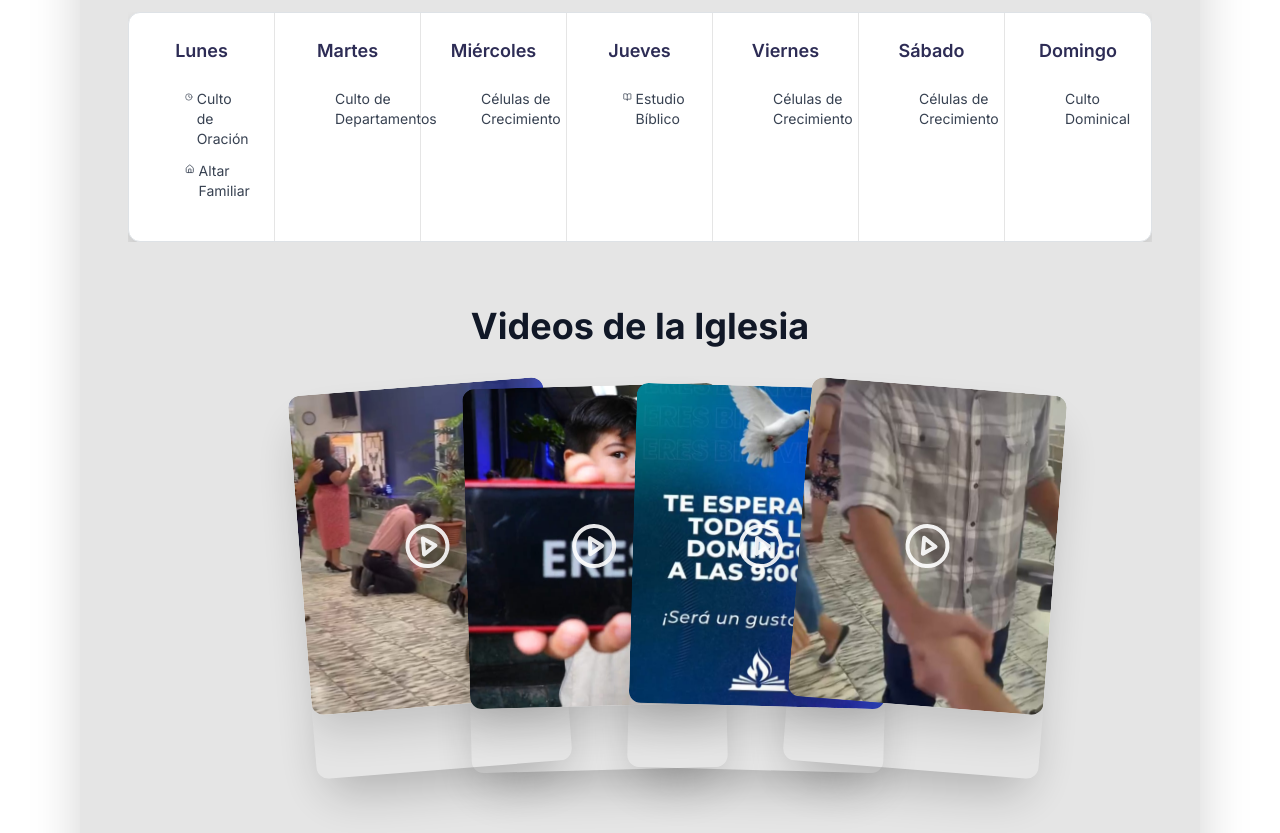
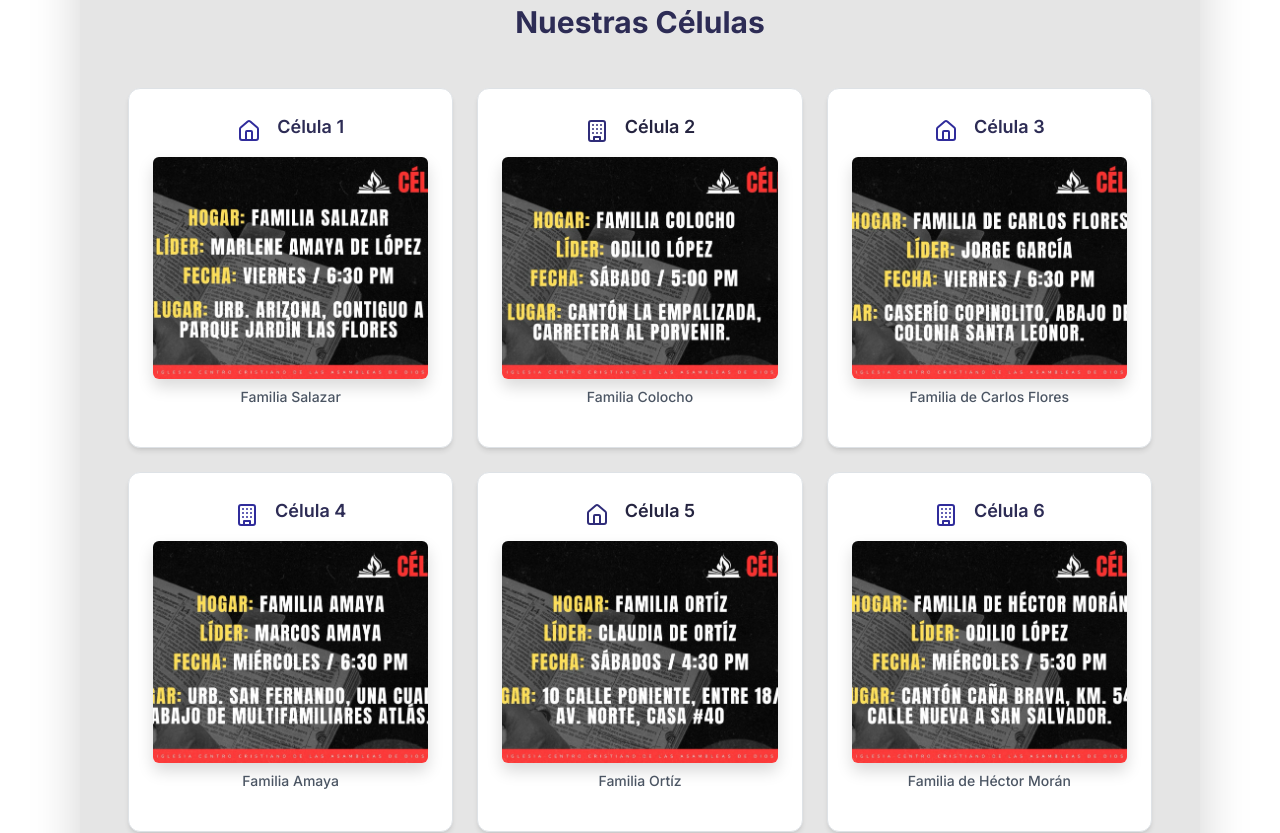
Before and after one commit to Esauhm/IglesiaCC, a Next.js app: page / in a window 1280 px wide. Shown: the part 1720-2553 px from the top of the page. Built offline with nearby package versions, Linux system fonts and the light colour scheme.

Commit message:
Add files via upload

```diff
--- a/app/otros/hogar/page.tsx
+++ b/app/otros/hogar/page.tsx
@@ -18,7 +18,7 @@ export default function HogarPage() {
 
       </section>
 
-            {/* Call to Action - Apadrina un Pastor */}
+      {/* Call to Action - Apadrina un Pastor */}
       <section className="py-16 bg-gradient-to-r from-blue-950 via-blue-900 to-blue-800 text-white">
         <div className="container mx-auto px-4 text-center">
           <h2 className="text-3xl md:text-4xl font-bold mb-6">Apadrina un Pastor</h2>
@@ -54,12 +54,13 @@ export default function HogarPage() {
               <div className="grid lg:grid-cols-2 gap-0">
                 <div className="bg-gradient-to-br from-blue-50 to-blue-100 p-8 lg:p-12">
                   <h2 className="text-3xl font-bold text-blue-900 mb-6">Nuestro Compromiso</h2>
-                  <p className="text-gray-600 mb-6 text-lg">
+                  <p className="text-gray-600 mb-6 text-lg text-justify">
                     El Hogar de Protección al Pastor Anciano es un ministerio especial que nace del corazón de nuestra
                     iglesia para honrar y cuidar a aquellos pastores que han dedicado su vida entera al servicio de Dios
                     y su pueblo. Creemos que merecen vivir sus años dorados con dignidad, amor y el cuidado que tanto
                     dieron.
                   </p>
+
                   <div className="space-y-4 mb-6">
                     <div className="flex items-center gap-3">
                       <Heart className="h-6 w-6 text-blue-700" />
--- a/app/page.tsx
+++ b/app/page.tsx
@@ -1,10 +1,12 @@
 "use client"
 
-import { Users, Heart, Book, HandIcon as Hands } from "lucide-react"
+import { Users, MapPin, Building, Heart, Book, HandIcon as Hands } from "lucide-react"
 import { Card, CardContent, CardDescription, CardHeader, CardTitle } from "@/components/ui/card"
 import { useState } from "react"
 import { PlayCircle } from "lucide-react"
-import { CalendarDays, BookOpen, Home, Cross, Clock } from "lucide-react";
+import { BookOpen, Home, Cross, Clock } from "lucide-react";
+
+
 
 
 type VideoCardProps = {
@@ -37,6 +39,76 @@ const schedule = {
     { icon: <Cross className="w-4 h-4 inline mr-1" />, name: "Culto Dominical", hour: "09:00 AM" },
   ],
 };
+
+const celulas = [
+  {
+    nombre: "Célula 1",
+    ubicacion: "Familia Salazar",
+    direccion: "Urb. Arizona, contiguo a Parque Jardín Las Flores",
+    horario: "Viernes / 6:30 PM",
+    lider: "Marlene Amaya de López",
+    descripcion: "Reunión en hogar para crecimiento y comunión espiritual.",
+    icon: Home,
+    color: "blue",
+    imagen: "/imagenes/c1.jpeg",
+  },
+  {
+    nombre: "Célula 2",
+    ubicacion: "Familia Colocho",
+    direccion: "Cantón La Empalizada, Carretera al Porvenir.",
+    horario: "Sábado / 5:00 PM",
+    lider: "Odilio López",
+    descripcion: "Encuentro en comunidad para fortalecer la fe.",
+    icon: Building,
+    color: "navy",
+    imagen: "/imagenes/c2.jpeg",
+  },
+  {
+    nombre: "Célula 3",
+    ubicacion: "Familia de Carlos Flores",
+    direccion: "Caserío Copinolito, abajo de la Colonia Santa Leonor.",
+    horario: "Viernes / 6:30 PM",
+    lider: "Jorge García",
+    descripcion: "Célula familiar centrada en la enseñanza bíblica.",
+    icon: Home,
+    color: "blue",
+    imagen: "/imagenes/c3.jpeg",
+  },
+  {
+    nombre: "Célula 4",
+    ubicacion: "Familia Amaya",
+    direccion: "Urb. San Fernando, una cuadra abajo de multifamiliares Atlás.",
+    horario: "Miércoles / 6:30 PM",
+    lider: "Marcos Amaya",
+    descripcion: "Estudio bíblico con familias del sector San Fernando.",
+    icon: Building,
+    color: "blue",
+    imagen: "/imagenes/c4.jpeg",
+  },
+  {
+    nombre: "Célula 5",
+    ubicacion: "Familia Ortíz",
+    direccion: "10 Calle Poniente, entre 18/16 Av. Norte, Casa #40",
+    horario: "Sábados / 4:30 PM",
+    lider: "Claudia de Ortíz",
+    descripcion: "Encuentro para familias.",
+    icon: Home,
+    color: "navy",
+    imagen: "/imagenes/c5.jpeg",
+  },
+  {
+    nombre: "Célula 6",
+    ubicacion: "Familia de Héctor Morán",
+    direccion: "Cantón Caña Brava, Km. 54, Calle Nueva a San Salvador.",
+    horario: "Miércoles / 5:30 PM",
+    lider: "Odilio López",
+    descripcion: "Célula enfocada en la Palabra y comunión familiar.",
+    icon: Building,
+    color: "blue",
+    imagen: "/imagenes/c6.jpeg",
+  },
+]
+
 
 function VideoCard({ previewImage, videoId }: VideoCardProps) {
   const [play, setPlay] = useState(false)
@@ -160,44 +232,86 @@ export default function HomePage() {
         </section>
 
 
-        <section className="py-13 px-4 max-w-7xl mx-auto">
+        {/* Lista de Células */}
+        <section className="py-16 ">
+          <div className="container mx-auto px-4">
+            <h2 className="text-3xl font-bold text-blue-900 mb-12 text-center">Nuestras Células</h2>
 
-          <p className="text-center text-gray-600 mb-12">Consulta rápidamente las actividades de cada día</p>
+            <div className="grid md:grid-cols-2 lg:grid-cols-3 gap-6">
+              {celulas.map((celula, index) => {
+                const IconComponent = celula.icon
+                const colorClasses = {
+                  blue: {
+                    border: "border-blue-200",
+                    icon: "text-blue-700",
+                    title: "text-blue-900",
+                    button: "bg-blue-700 hover:bg-blue-800",
+                  },
+                  navy: {
+                    border: "border-blue-300",
+                    icon: "text-blue-800",
+                    title: "text-blue-950",
+                    button: "bg-blue-800 hover:bg-blue-900",
+                  },
+                }
 
-          <div className="overflow-x-auto">
-            <div className="grid grid-cols-7 min-w-[800px] bg-white border rounded-xl shadow">
-              {Object.entries(schedule).map(([day, activities]) => (
-                <div key={day} className="border-r last:border-r-0 px-4 py-6">
-                  <h3 className="font-semibold text-lg text-blue-900 mb-4 text-center">{day}</h3>
-                  {activities.length > 0 ? (
-                    <ul className="space-y-3 text-sm text-gray-700">
-                      {activities.map((activity, index) => (
-                        <li key={index} className="flex items-start">
-                          {activity.icon}
-                          <span>
-                            {activity.name}
-                          </span>
-                        </li>
-                      ))}
-                    </ul>
-                  ) : (
-                    <p className="text-center text-gray-400 text-sm">—</p>
-                  )}
-                </div>
-              ))}
+                const colors = colorClasses[celula.color as keyof typeof colorClasses]
+
+                return (
+                  <div
+                    key={index}
+                    className="relative w-full h-[350px] sm:h-[360px] [transform-style:preserve-3d] transition-transform duration-700 hover:[transform:rotateY(180deg)] cursor-pointer"
+                  >
+                    {/* Frente */}
+                    <div className="absolute inset-0 bg-white rounded-xl shadow-md border p-4 flex flex-col justify-start items-center [backface-visibility:hidden]">
+                      <div className="flex items-center gap-3 mb-2">
+                        <IconComponent className={`h-6 w-6 ${colors.icon}`} />
+                        <h3 className={`text-lg font-semibold ${colors.title}`}>{celula.nombre}</h3>
+                      </div>
+                      <img
+                        src={celula.imagen}
+                        alt={`Imagen de ${celula.nombre}`}
+                        className="w-full h-full object-cover rounded-md shadow"
+                      />
+                      <p className="text-sm text-gray-600 mt-2 text-center font-medium">{celula.ubicacion}</p>
+                    </div>
+
+                    {/* Reverso */}
+                    <div className="absolute inset-0 bg-white rounded-xl shadow-md border p-4 [transform:rotateY(180deg)] [backface-visibility:hidden]">
+                      <div className="space-y-3 mb-4 text-sm text-gray-700">
+                        <div className="flex items-center gap-2">
+                          <MapPin className="h-4 w-4 text-blue-600" />
+                          <span>{celula.direccion}</span>
+                        </div>
+                        <div className="flex items-center gap-2">
+                          <Clock className="h-4 w-4 text-blue-600" />
+                          <span>{celula.horario}</span>
+                        </div>
+                        <div className="flex items-center gap-2">
+                          <Users className="h-4 w-4 text-blue-600" />
+                          <span>Líder: {celula.lider}</span>
+                        </div>
+                      </div>
+                      <p className="text-sm text-gray-600">{celula.descripcion}</p>
+                    </div>
+                  </div>
+                )
+              })}
             </div>
           </div>
         </section>
 
 
+
         {/* Sección de Videos */}
         <section className="py-16">
-          <div className="max-w-[1600px] mx-auto px-4 sm:px-6 md:px-10 lg:px-16 relative h-[400px]">
+          <div className="max-w-[1600px] mx-auto px-4 sm:px-6 md:px-10 lg:px-16">
             <h2 className="text-3xl sm:text-4xl font-bold mb-8 text-center text-gray-900">
               Videos de la Iglesia
             </h2>
 
-            <div className="relative w-full h-full flex justify-center items-center">
+            {/* Desktop (abanico) */}
+            <div className="hidden sm:flex relative w-full h-[400px] justify-center items-center">
               {[0, 1, 2, 3].map((i) => (
                 <div
                   key={i}
@@ -220,8 +334,26 @@ export default function HomePage() {
                 </div>
               ))}
             </div>
+
+            {/* Mobile (lista vertical) */}
+            <div className="flex flex-col sm:hidden gap-6 items-center">
+              {[0, 1, 2, 3].map((i) => (
+                <div key={i} className="w-72 shadow-lg rounded-xl overflow-hidden">
+                  <VideoCard
+                    previewImage={`/imagenes/i${4 - i}.jpeg`}
+                    videoId={[
+                      '1VNo8971RZJWnGGXKlK9qMyzDWRyDnnye',
+                      '1VTGkiwb8ZBUbNO7uQtaDRzm4np2IF36d',
+                      '1VQCBEHk26m746N0KNt99YnpTS9F1R0Wb',
+                      '1VOZ8QUTiY-LIt3evG2upHdhEXU5MLzVc'
+                    ][i]}
+                  />
+                </div>
+              ))}
+            </div>
           </div>
         </section>
+
 
 
 
@@ -245,8 +377,8 @@ export default function HomePage() {
               </div>
 
               {/* Texto */}
-              <div className="text-gray-600 prose prose-lg max-w-none">
-                <p className="mb-6 ">
+              <div className="text-gray-600 prose prose-lg max-w-none text-justify">
+                <p className="mb-6">
                   Nuestra iglesia fue fundada con el propósito de crear una comunidad centrada en el servicio y en la búsqueda de Dios. Desde sus inicios, ha sido un espacio donde se predica fielmente la Palabra de Dios y se enseña sobre la persona del Espíritu Santo, guiando a las personas a tener una relación viva y transformadora con Él.
                 </p>
                 <p className="mb-6">
@@ -272,8 +404,6 @@ export default function HomePage() {
                 </CardContent>
               </Card>
             </div>
-
-
           </div>
         </section>
 
@@ -321,7 +451,7 @@ export default function HomePage() {
               <Card className="flex flex-col justify-between text-center bg-white border border-blue-100 shadow-md hover:shadow-xl transition-all duration-300 w-full max-w-sm rounded-xl">
                 <CardHeader>
                   <img
-                    src="/imagenes/Pastor2.png"
+                    src="/imagenes/Pastor.jpeg"
                     alt="Pastor Marcos Antonio Amaya Lizama"
                     className="w-24 h-24 object-cover rounded-full mx-auto mb-4 border-4 border-white shadow-md"
                   />
@@ -345,7 +475,7 @@ export default function HomePage() {
               <Card className="flex flex-col justify-between text-center bg-white border border-blue-100 shadow-md hover:shadow-xl transition-all duration-300 w-full max-w-sm rounded-xl">
                 <CardHeader>
                   <img
-                    src="/imagenes/Pastora2.png"
+                    src="/imagenes/Pastora.jpeg"
                     alt="Pastora Gloria Amaya"
                     className="w-24 h-24 object-cover rounded-full mx-auto mb-4 border-4 border-white shadow-md"
                   />
--- a/components/header.tsx
+++ b/components/header.tsx
@@ -2,42 +2,39 @@
 
 import { useState } from "react"
 import Link from "next/link"
-import { Menu, X, Church, ChevronDown } from "lucide-react"
+import { Menu, X } from "lucide-react"
 import { Button } from "@/components/ui/button"
 
 export default function Header() {
   const [isMenuOpen, setIsMenuOpen] = useState(false)
-  const [isDropdownOpen, setIsDropdownOpen] = useState(false)
 
   const navigation = [
-    { name: "Nosotros", href: "/" },
+    { name: "Iglesia", href: "/" },
     { name: "Radio", href: "/radio" },
     { name: "Fundación", href: "/otros/hogar" },
     { name: "Colegio", href: "/otros/colegio" },
     { name: "Redes Sociales", href: "/contacto" },
-  ]
-
-  const otrosItems = [
     { name: "Ubicación", href: "/ubicacion" },
-    { name: "Células de Crecimiento", href: "/celulas" },
   ]
 
   return (
     <header className="fixed top-0 left-0 w-full z-50 backdrop-blur-md bg-black/30 text-white shadow-md">
       <div className="container mx-auto px-4">
         <div className="flex items-center justify-between h-16">
-          {/* Logo */}
+          {/* Logo y Título */}
           <Link href="/" className="flex items-center space-x-2 no-underline text-white hover:text-blue-200">
             <img
               src="/imagenes/logo1.png"
               alt="Logo MCC"
               className="h-8 w-8 object-contain"
             />
-            <span className="text-xl font-bold">Ministerio Centro Cristiano</span>
+            <>
+              <span className="text-xl font-bold md:hidden">Ministerio CC</span>
+              <span className="text-xl font-bold hidden md:block">Ministerio Centro Cristiano</span>
+            </>
           </Link>
 
-
-          {/* Desktop Navigation */}
+          {/* Navegación Escritorio */}
           <nav className="hidden md:flex space-x-6">
             {navigation.map((item) => (
               <Link
@@ -48,35 +45,9 @@ export default function Header() {
                 {item.name}
               </Link>
             ))}
-
-            {/* Dropdown para Otros */}
-            <div className="relative">
-              <button
-                className="flex items-center space-x-1 text-white hover:text-gray-100 hover:bg-white/10 px-3 py-1 rounded transition-colors"
-                onClick={() => setIsDropdownOpen(!isDropdownOpen)}
-              >
-                <span>Otros</span>
-                <ChevronDown className="h-4 w-4" />
-              </button>
-
-              {isDropdownOpen && (
-                <div className="absolute top-full left-0 mt-2 w-48 bg-white rounded-md shadow-lg py-1 z-50">
-                  {otrosItems.map((item) => (
-                    <Link
-                      key={item.name}
-                      href={item.href}
-                      className="block px-4 py-2 text-gray-700 hover:bg-white-50 hover:text-white-700 transition-colors no-underline"
-                      onClick={() => setIsDropdownOpen(false)}
-                    >
-                      {item.name}
-                    </Link>
-                  ))}
-                </div>
-              )}
-            </div>
           </nav>
 
-          {/* Mobile menu button */}
+          {/* Botón Menú Móvil */}
           <Button
             variant="ghost"
             size="sm"
@@ -87,6 +58,7 @@ export default function Header() {
           </Button>
         </div>
 
+        {/* Menú Móvil Expandido */}
         {isMenuOpen && (
           <div className="md:hidden py-4 border-t border-white/20">
             <nav className="flex flex-col space-y-2">
@@ -100,29 +72,10 @@ export default function Header() {
                   {item.name}
                 </Link>
               ))}
-
-              {/* Mobile Otros submenu */}
-              <div className="py-2 px-4">
-                <span className="text-white font-medium">Otros:</span>
-                {otrosItems.map((item) => (
-                  <Link
-                    key={item.name}
-                    href={item.href}
-                    className="block py-1 px-2 mt-1 text-white hover:text-gray-200 hover:bg-white/10 rounded transition-colors duration-200 no-underline"
-                    onClick={() => setIsMenuOpen(false)}
-                  >
-                    {item.name}
-                  </Link>
-                ))}
-              </div>
             </nav>
           </div>
         )}
-
-
-
       </div>
     </header>
-
   )
 }
```
Also changed, not shown: app/otros/colegio/page.tsx (+180 -91 lines).
